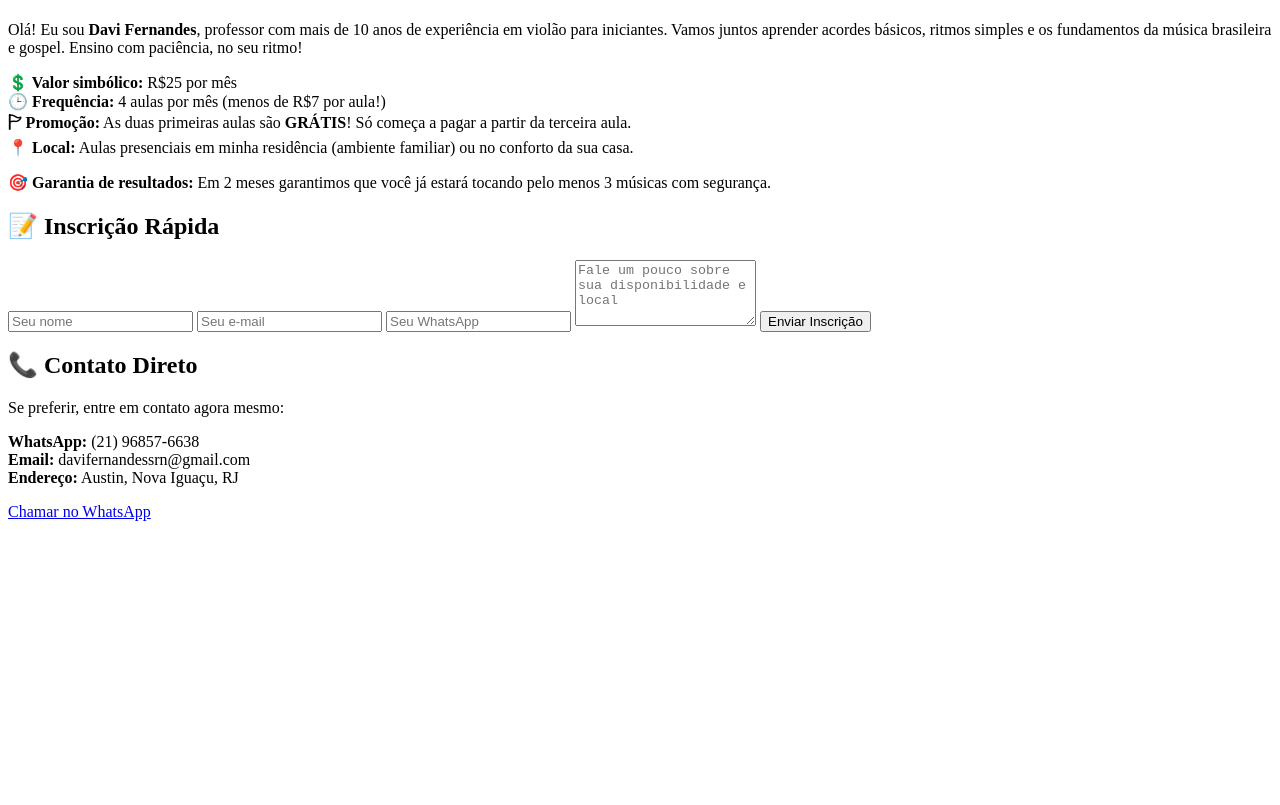
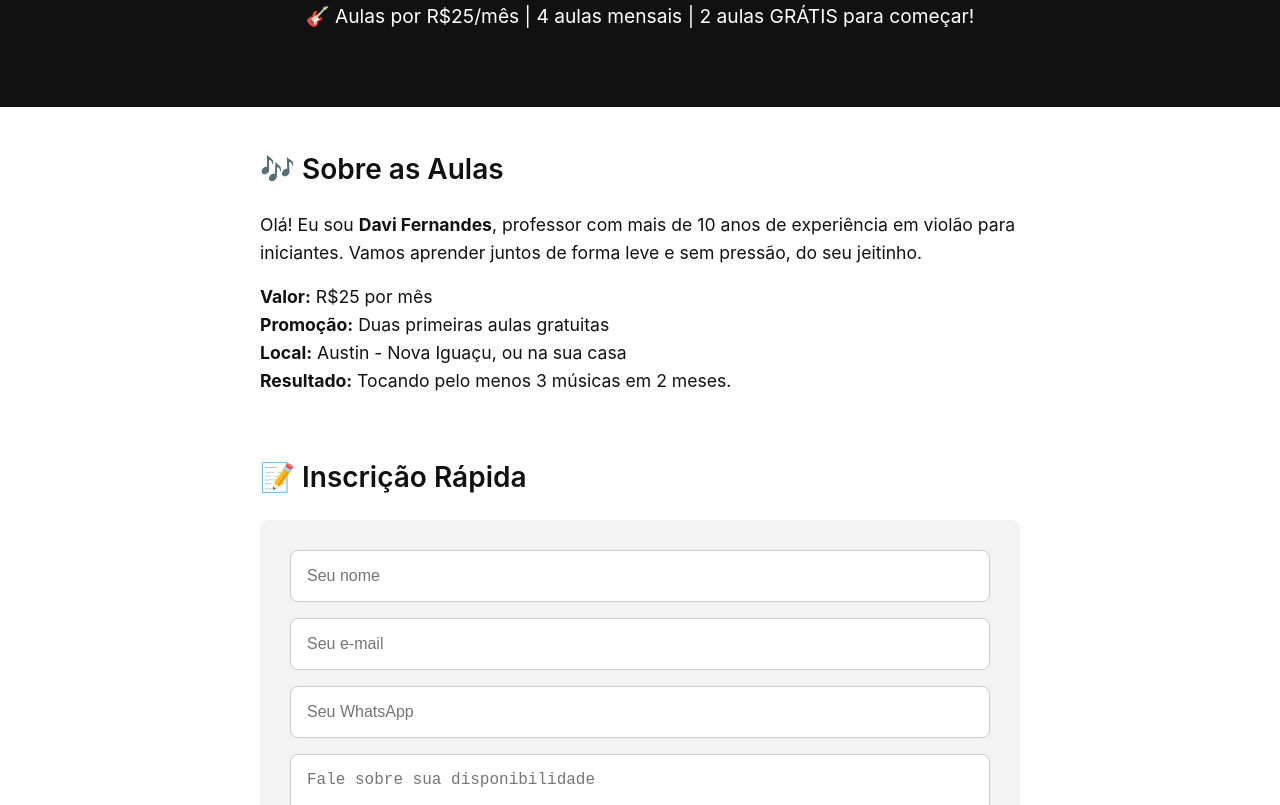
Before and after one commit to DaviFernandesSRN/Aula_Violao, a plain HTML site: page index.html in a window 1280 px wide. Shown: the part 146-951 px from the top of the page. Before the commit the page ends 800 px from the top, so only its background shows below. Drawn offline with Linux system fonts and the light colour scheme.

Commit message:
Add files via upload

```diff
--- a/index.html
+++ b/index.html
@@ -1,50 +1,45 @@
 <!DOCTYPE html>
 <html lang="pt-BR">
 <head>
-  <meta charset="UTF-8">
-  <meta name="viewport" content="width=device-width, initial-scale=1.0">
-  <title>Aprendaviolão - Aulas de Violão para Iniciantes</title>
-  <link href="https://fonts.googleapis.com/css2?family=Inter:wght@400;600;700&display=swap" rel="stylesheet">
-  <link rel="stylesheet" href="style.css">
-  <script defer src="script.js"></script>
+  <meta charset="UTF-8" />
+  <meta name="viewport" content="width=device-width, initial-scale=1.0" />
+  <title>Aprendaviolão - Aulas para Iniciantes</title>
+  <link rel="stylesheet" href="style.css" />
 </head>
 <body>
-  <header class="header">
-    <h1 class="titulo">Aprendaviolão</h1>
-    <p class="subtitulo">🎺 Aulas por Apenas R$25/mês | 4 aulas mensais | 2 primeiras aulas grátis!</p>
+  <header>
+    <h1>Aprendaviolão</h1>
+    <p>🎸 Aulas por R$25/mês | 4 aulas mensais | 2 aulas GRÁTIS para começar!</p>
   </header>
-  <main class="container">
-    <section class="secao">
-      <h2 class="titulo-secao">🎶 Sobre as Aulas</h2>
-      <p>Olá! Eu sou <strong>Davi Fernandes</strong>, professor com mais de 10 anos de experiência em violão para iniciantes. Vamos juntos aprender acordes básicos, ritmos simples e os fundamentos da música brasileira e gospel. Ensino com paciência, no seu ritmo!</p>
-      <p><strong>💲 Valor simbólico:</strong> R$25 por mês<br>
-         <strong>🕒 Frequência:</strong> 4 aulas por mês (menos de R$7 por aula!)<br>
-         <strong>🏱 Promoção:</strong> As duas primeiras aulas são <strong>GRÁTIS</strong>! Só começa a pagar a partir da terceira aula.<br>
-         <strong>📍 Local:</strong> Aulas presenciais em minha residência (ambiente familiar) ou no conforto da sua casa.</p>
-      <p><strong>🎯 Garantia de resultados:</strong> Em 2 meses garantimos que você já estará tocando pelo menos 3 músicas com segurança.</p>
+  <main>
+    <section>
+      <h2>🎶 Sobre as Aulas</h2>
+      <p>Olá! Eu sou <strong>Davi Fernandes</strong>, professor com mais de 10 anos de experiência em violão para iniciantes. Vamos aprender juntos de forma leve e sem pressão, do seu jeitinho.</p>
+      <p><strong>Valor:</strong> R$25 por mês<br>
+         <strong>Promoção:</strong> Duas primeiras aulas gratuitas<br>
+         <strong>Local:</strong> Austin - Nova Iguaçu, ou na sua casa<br>
+         <strong>Resultado:</strong> Tocando pelo menos 3 músicas em 2 meses.</p>
     </section>
-
-    <section class="secao">
-      <h2 class="titulo-secao">📝 Inscrição Rápida</h2>
-      <div class="formulario">
+    <section>
+      <h2>📝 Inscrição Rápida</h2>
+      <div class="contact">
         <form action="https://formspree.io/f/mgvygjgp" method="POST">
           <input type="text" name="nome" placeholder="Seu nome" required>
           <input type="email" name="email" placeholder="Seu e-mail" required>
           <input type="tel" name="telefone" placeholder="Seu WhatsApp" required>
-          <textarea name="mensagem" placeholder="Fale um pouco sobre sua disponibilidade e local" rows="4"></textarea>
+          <textarea name="mensagem" placeholder="Fale sobre sua disponibilidade" rows="4"></textarea>
           <button type="submit">Enviar Inscrição</button>
         </form>
       </div>
     </section>
-
-    <section class="secao">
-      <h2 class="titulo-secao">📞 Contato Direto</h2>
-      <p>Se preferir, entre em contato agora mesmo:</p>
+    <section>
+      <h2>📞 Contato Direto</h2>
       <p><strong>WhatsApp:</strong> (21) 96857-6638<br>
          <strong>Email:</strong> davifernandessrn@gmail.com<br>
-         <strong>Endereço:</strong> Austin, Nova Iguaçu, RJ</p>
+         <strong>Endereço:</strong> Austin - Nova Iguaçu, RJ</p>
       <a class="whatsapp-link" href="https://wa.me/5521968576638" target="_blank">Chamar no WhatsApp</a>
     </section>
   </main>
+  <script src="script.js"></script>
 </body>
 </html>
--- /dev/null
+++ b/script.js
@@ -0,0 +1 @@
+// JS customizado pode ser adicionado aqui futuramente
--- /dev/null
+++ b/style.css
@@ -0,0 +1,115 @@
+
+:root {
+  --primary: #111;
+  --accent: #25D366;
+  --bg-light: #f3f3f3;
+  --radius: 8px;
+}
+* {
+  margin: 0;
+  padding: 0;
+  box-sizing: border-box;
+}
+body {
+  font-family: 'Inter', sans-serif;
+  background: #fff;
+  color: var(--primary);
+  line-height: 1.6;
+  padding-bottom: 60px;
+}
+header {
+  background-color: var(--primary);
+  color: #fff;
+  padding: 60px 20px;
+  text-align: center;
+}
+header h1 {
+  font-size: 3rem;
+  font-weight: 700;
+}
+header p {
+  margin-top: 10px;
+  font-size: 1.2rem;
+}
+main {
+  max-width: 800px;
+  margin: 40px auto;
+  padding: 0 20px;
+}
+section + section {
+  margin-top: 60px;
+}
+h2 {
+  font-size: 1.75rem;
+  font-weight: 600;
+  margin-bottom: 20px;
+}
+p {
+  font-size: 1.1rem;
+  margin-bottom: 15px;
+}
+.contact {
+  background: var(--bg-light);
+  padding: 30px;
+  border-radius: var(--radius);
+}
+form {
+  display: flex;
+  flex-direction: column;
+}
+input,
+textarea {
+  padding: 16px;
+  font-size: 1rem;
+  margin-bottom: 16px;
+  border: 1px solid #ccc;
+  border-radius: var(--radius);
+  transition: border-color 0.3s;
+}
+input:focus,
+textarea:focus {
+  border-color: var(--primary);
+  outline: none;
+}
+button {
+  background-color: var(--primary);
+  color: #fff;
+  padding: 16px;
+  font-size: 1rem;
+  border: none;
+  border-radius: var(--radius);
+  cursor: pointer;
+  font-weight: 600;
+  transition: background-color 0.3s ease;
+}
+button:hover {
+  background-color: #333;
+}
+.whatsapp-link {
+  display: inline-block;
+  margin-top: 25px;
+  background-color: var(--accent);
+  color: white;
+  font-weight: 600;
+  font-size: 1.1rem;
+  padding: 14px 28px;
+  border-radius: var(--radius);
+  text-decoration: none;
+  transition: background-color 0.3s ease, transform 0.2s ease;
+}
+.whatsapp-link:hover {
+  background-color: #1ebe5c;
+  transform: scale(1.05);
+}
+@media (max-width: 600px) {
+  header h1 {
+    font-size: 2.2rem;
+  }
+  h2 {
+    font-size: 1.5rem;
+  }
+  button,
+  .whatsapp-link {
+    font-size: 1rem;
+  }
+}
```
Also changed, not shown: 1 other file.
